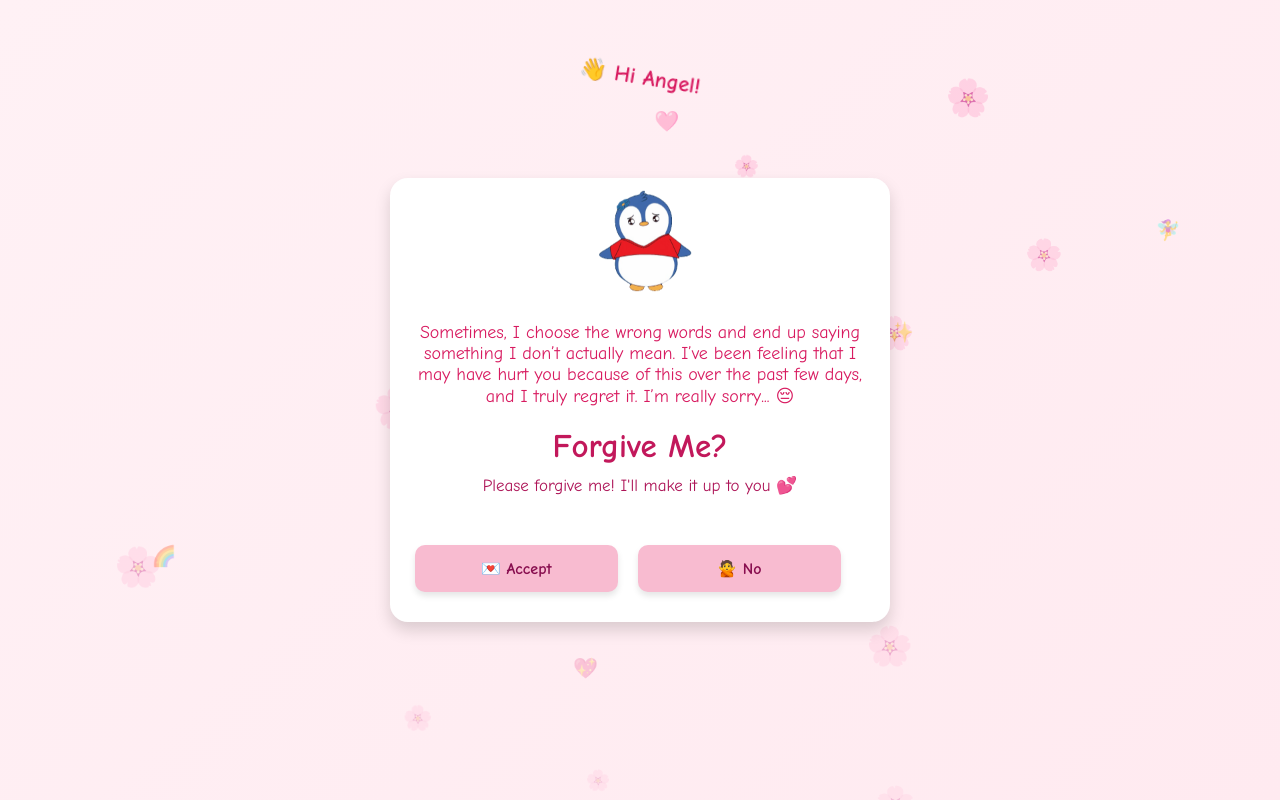
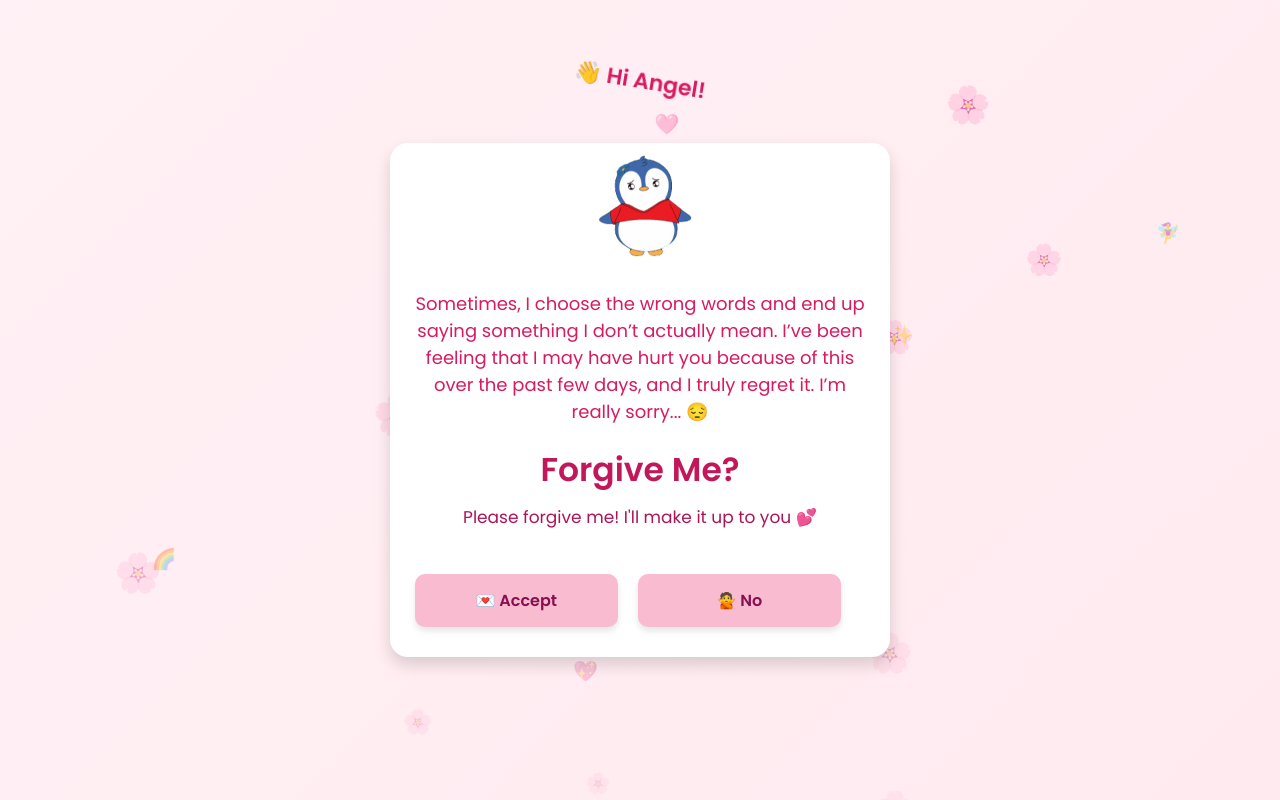
Before and after one commit to Teddy-225/Apology, a plain HTML site: page docs/index.html in a window 1280 px wide. Drawn offline with nearby package versions, Linux system fonts and the light colour scheme.

Commit message:
- fix font

```diff
--- a/docs/index.html
+++ b/docs/index.html
@@ -4,14 +4,15 @@
   <meta charset="UTF-8" />
   <meta name="viewport" content="width=device-width, initial-scale=1.0"/>
   <title>Apology Page</title>
+    <link href="https://fonts.googleapis.com/css2?family=Poppins:wght@300;400;500;600&display=swap" rel="stylesheet">
   <style>
     * {
-  box-sizing: border-box;
-  font-family: 'Comic Sans MS', cursive, sans-serif !important;
-}
+    box-sizing: border-box;
+    font-family: 'Poppins', sans-serif !important;
+    }
 
     body {
-      font-family: 'Comic Sans MS', cursive, sans-serif;
+      font-family: 'Poppins', sans-serif;
       display: flex;
       justify-content: center;
       align-items: center;
@@ -154,7 +155,7 @@
 
   .greeting {
   position: absolute;
-  top: 8vh; /* Fixed missing semicolon */
+  top: 8vh;
   left: 50%;
   transform: translateX(-50%);
   font-size: 22px;
```
